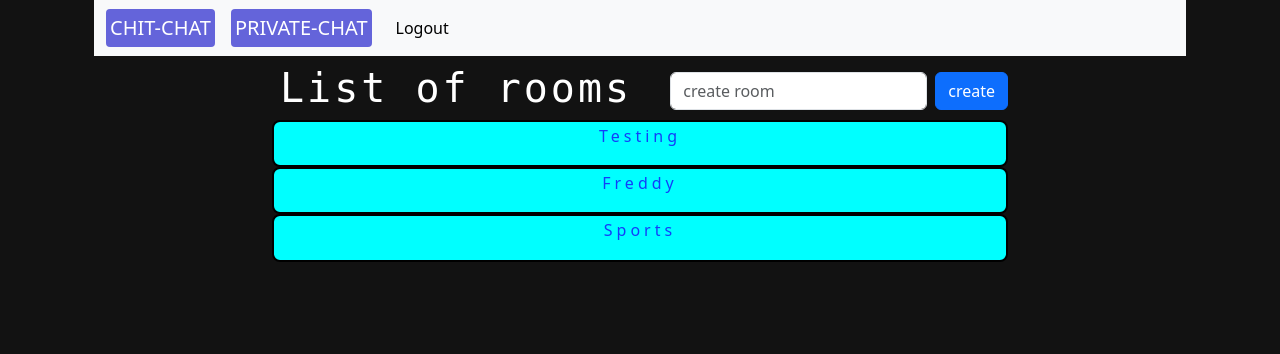
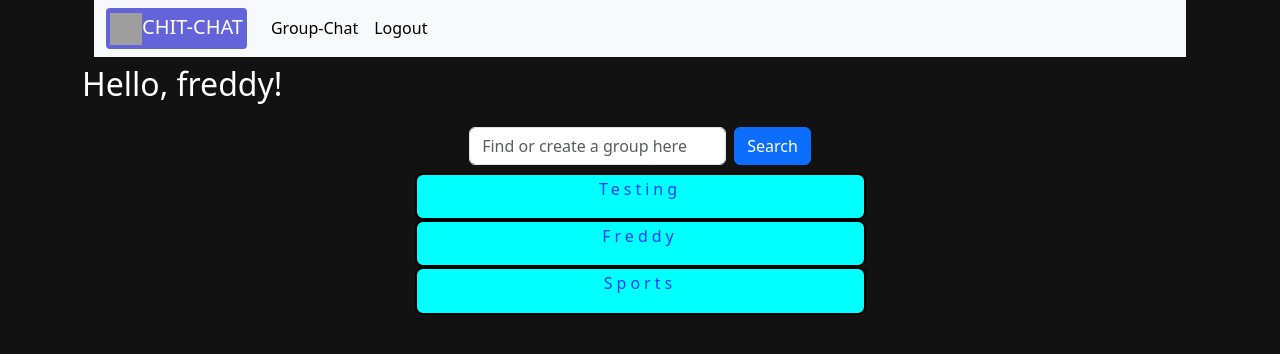
Before and after one commit to freddymani22/django_chatapp, a Django app: page / in a window 1280 px wide. Shown: the top 354 px of the page. Run offline with Django 3.2, Linux system fonts and the light colour scheme; a user stored in the database is signed in; data comes from the database, SQL or seed files in the repository; both versions use the stored data as it was after the commit; grey boxes are pictures that could not be loaded.

Commit message:
code clean up.

```diff
--- a/chatapp/views.py
+++ b/chatapp/views.py
@@ -28,16 +28,12 @@ def chatroom(request,slug):
 
 @login_required
 def private_message_listview(request, id):
-    if request.method == 'GET':
         if request.user.id == id:
-            search_user = request.GET.get('user-name')
-            if search_user:
-              PrivateContactList.objects.create(created_by= request.user, user_name = search_user)
             users = PrivateContactList.objects.filter(created_by = request.user.id)
             context = {'usernames': users}
             return render(request, 'chatapp/private-listview.html', context=context)
         else:
-            return HttpResponse('you are not authorised to view this page')
+            return HttpResponse("<h1>YOU'RE NOT AUTHORIZED TO VIEW THIS PAGE</h1>")
 
 
 @login_required
@@ -51,4 +47,4 @@ def private_message_detailview(request, other_id, id):
             context= {'user_name_id':user_name_id,'user_username':user_username, 'messages':messages.order_by('timestamp')}
             return render(request, 'chatapp/private-detailview.html', context=context)
         else:
-            return HttpResponse("<h1>YOU'RE AUTHORIZED TO VIEW THIS PAGE</h1>")
+            return HttpResponse("<h1>YOU'RE NOT AUTHORIZED TO VIEW THIS PAGE</h1>")
--- a/django_chat/settings.py
+++ b/django_chat/settings.py
@@ -156,7 +156,7 @@ DEFAULT_AUTO_FIELD = 'django.db.models.BigAutoField'
 
 
 LOGIN_URL = 'login'
-LOGIN_REDIRECT_URL = 'home'
+LOGIN_REDIRECT_URL = 'private-mesage-list'
 
 
 CHANNELS_DEFAULT_LAYER = "default"
--- a/static/style.css
+++ b/static/style.css
@@ -110,3 +110,15 @@ h1 {
 .FormControlInput1{
     word-break: break-all;
 }
+
+.img-logo{
+    height: 2rem;
+    width: 2rem;
+}
+
+.last-message{
+    font-size: 1rem;
+    margin:0;
+    color: rgb(4, 4, 29);
+    font-weight: 400;
+}
--- a/templates/base.html
+++ b/templates/base.html
@@ -21,9 +21,10 @@
             <nav class="navbar navbar-expand-lg bg-body-tertiary">
                 <div class="container-fluid">
                     <div class="d-flex justify-content-start">
-                    <a class="navbar-brand" href="{% url 'home' %}">CHIT-CHAT</a>
-                    {% if request.user.is_authenticated %}
-                    <a class="navbar-brand" href="{% url 'private-message-list' id=request.user.id %}">PRIVATE-CHAT</a>{% endif %}</div>
+                        {% if request.user.is_authenticated %}
+                        <a class="navbar-brand" href="{% url 'private-message-list' id=request.user.id %}"><img class="img-logo" src="https://img.icons8.com/?size=512&id=112787&format=png" alt="">CHIT-CHAT</a>{% else %}
+                        <a class="navbar-brand" href="">CHIT-CHAT</a>{% endif %}
+                    </div>
                     <div class="collapse navbar-collapse justify-content-between" id="navbarSupportedContent">
 
                         <!-- <form class="d-flex text-center">
@@ -32,6 +33,10 @@
                     </form> -->
                         <ul class="navbar-nav">
                             {% if request.user.is_authenticated %}
+                            <li class="nav-item">
+                                <a class="nav-link active" method="POST" aria-current="page"
+                                    href="{% url 'home' %}">Group-Chat</a>
+                            </li>
                             <li class="nav-item">
                                 <a class="nav-link active" method="POST" aria-current="page"
                                     href="{% url 'logout' %}">Logout</a>
--- a/templates/chatapp/index.html
+++ b/templates/chatapp/index.html
@@ -2,17 +2,26 @@
 
 {% block content %}
 
+<div class="row d-flex justify-content-start">
+    <div class="col-6 mt-2">
+        <h2 class="text-white">Hello, {{ request.user }}!</h2>
+    </div>
+</div>
+
 <div class="row d-flex justify-content-center">
     <div class="col-12 col-md-8">
-        <div class="d-xl-flex justify-content-between">
-        {% if chatrooms %}    <h1 class="text-white m-2">List of rooms</h1>{% endif %}
-            <form action="" method="POST">{% csrf_token %}
+        <div class="d-xl-flex justify-content-center mb-2">
+            <form action="" method="POST" class="user-search-form">{% csrf_token %}
                 <div class="d-flex mt-3 mb-2 mb-xl-0">
-                    <input required name="room-name" type="text" class="form-control me-2" placeholder="create room"><button
-                        class="btn btn-primary">create</button>
+                    <input required name="room-name" type="text" class="form-control me-2"
+                        placeholder="Find or create a group here">
+                    <button class="btn btn-primary">Search</button>
                 </div>
             </form>
         </div>
+    </div>
+    <div class="col-12 col-md-5">
+        <div class="chat-list-div">
             {% for chatroom in chatrooms %}
 
             <a class='text-decoration-none' href="{{ chatroom.get_absolute_url }}">
--- a/templates/chatapp/private-listview.html
+++ b/templates/chatapp/private-listview.html
@@ -3,7 +3,7 @@
 {% block content %}
 
 <div class="row d-flex justify-content-start">
-    <div class="col-6 mt-2">
+    <div class="col-6 mt-2 ms-2">
         <h2 class="text-white">Hello, {{ request.user }}!</h2>
     </div>
 </div>
@@ -15,7 +15,6 @@
                 <div class="d-flex mt-3 mb-2 mb-xl-0">
                     <input required name="user-name" type="text" class="form-control search-user me-2"
                         placeholder="Find an user here">
-                    <button class="btn btn-primary">Search</button>
                 </div>
             </form>
         </div>
@@ -26,7 +25,7 @@
             <a class='text-decoration-none'
                 href="{% url 'private-message-detail' id=request.user.id other_id=user.user_name.id %}">
                 <div class="chat-list">
-                    <p class="">{{ user.user_name }}</p>
+                    <p class="lead m-0 d-inline">{{ user.user_name }}</p>
                 </div>
             </a>{% endfor %}
         </div>
```
Also changed, not shown: static/js/pm-list.js (+4 -3 lines), db.sqlite3. Lines whose indentation alone changed are shown as unchanged.
